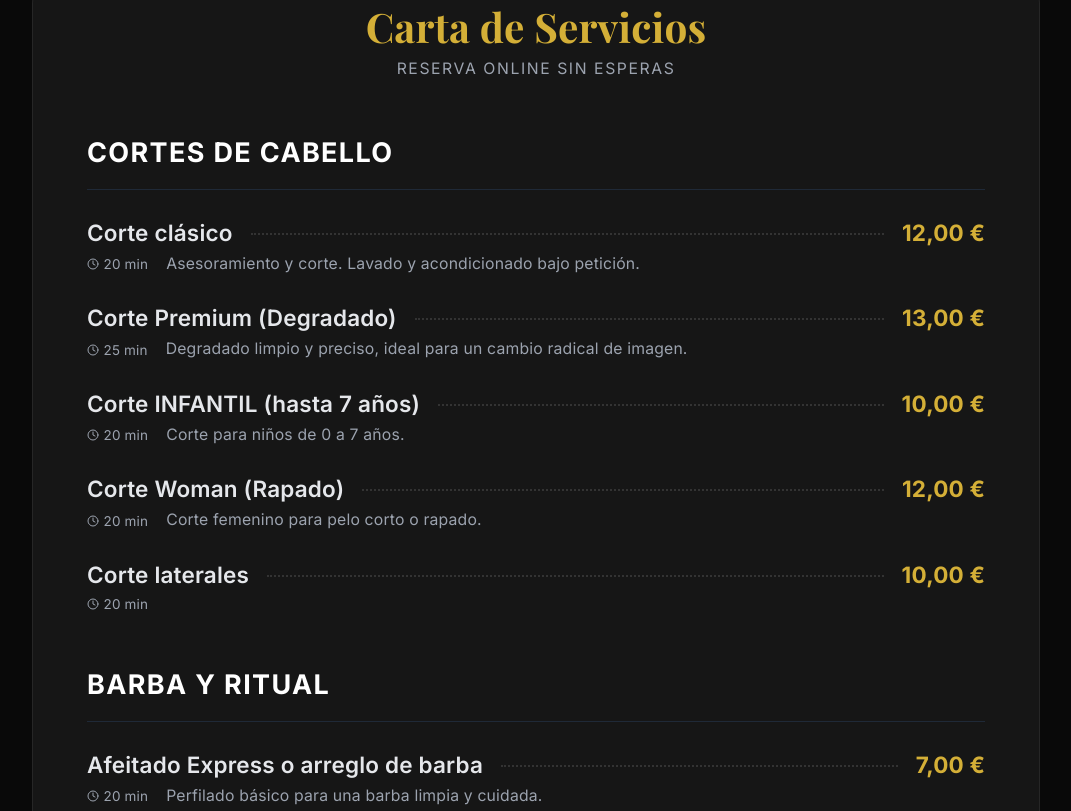
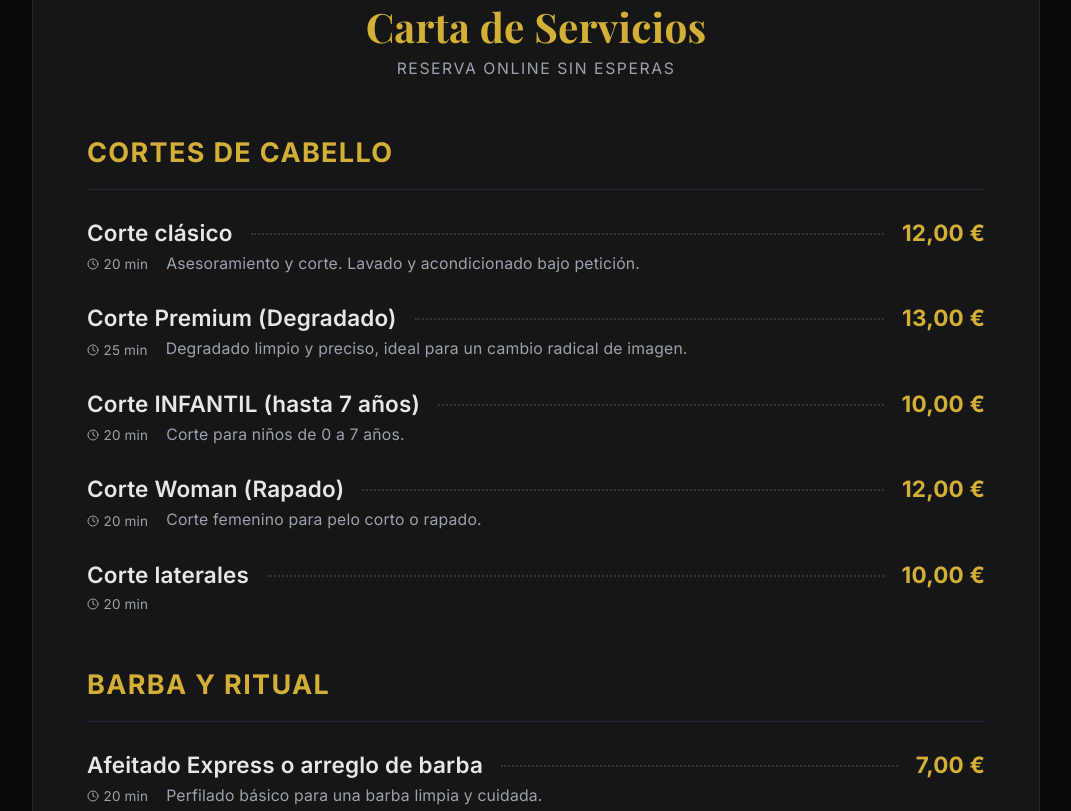
Before and after one commit to makavelli00/jose-estilistas-, a React (Vite) app: page / in a window 1280 px wide. Shown: the part 3369-4180 px from the top of the page, without its empty margins (104-1175 px from the left). Built offline with nearby package versions, Linux system fonts and the light colour scheme.

Commit message:
Títulos de categoría de la carta en dorado
Co-Authored-By: Claude Opus 5.5 (1M context) <noreply@anthropic.com>
Claude-Session: https://claude.ai/code/session_01DtUUWHiW6XZE5pmhJCjSZD

```diff
--- a/src/components/MenuCategory.jsx
+++ b/src/components/MenuCategory.jsx
@@ -20,7 +20,7 @@ function PriceRow({ nombre, precio, duracion, descripcion }) {
 export default function MenuCategory({ categoria, servicios }) {
     return (
         <div>
-            <h4 className="text-2xl font-bold text-white border-b border-gray-800 pb-4 mb-6 uppercase tracking-wider">{categoria}</h4>
+            <h4 className="text-2xl font-bold text-gold border-b border-gray-800 pb-4 mb-6 uppercase tracking-wider">{categoria}</h4>
             <div className="space-y-6">
                 {servicios.map((s) => <PriceRow key={s.nombre} {...s} />)}
             </div>
```
